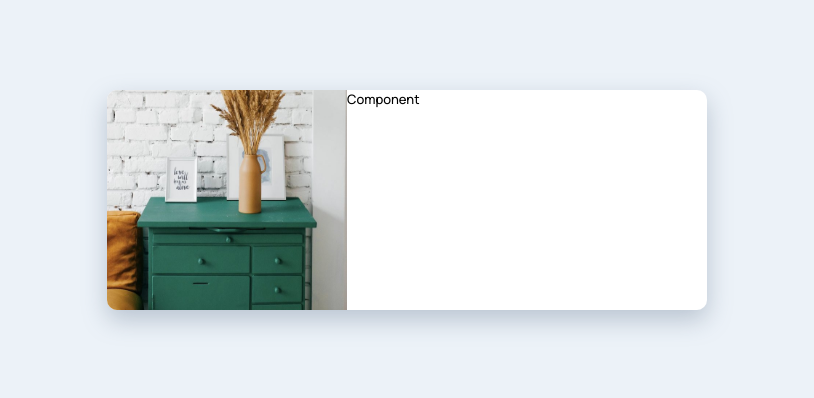
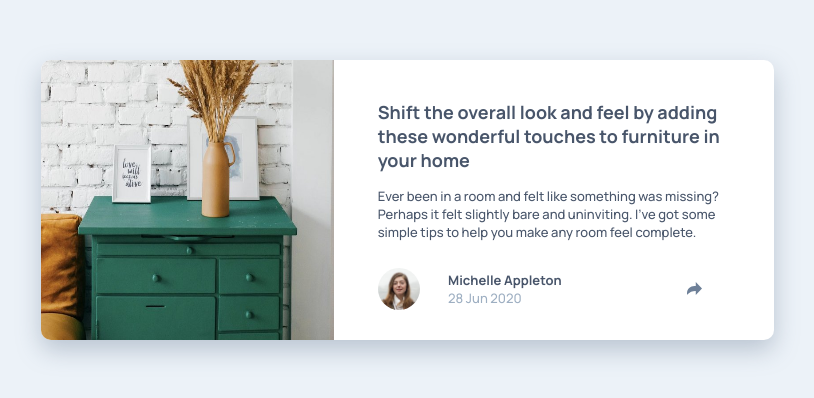
Before and after one commit to carloscasciano/article_preview_component, a React (Create React App) app in the folder article-preview/: page / in a window 1280 px wide. Shown: the part 200-598 px from the top of the page, without its empty margins (233-1047 px from the left). Built offline with nearby package versions, Linux system fonts and the light colour scheme.

Commit message:
Add desktop version styling

```diff
--- a/article-preview/src/components/article_component/ArticleComponent.js
+++ b/article-preview/src/components/article_component/ArticleComponent.js
@@ -1,15 +1,34 @@
-import React from 'react'
-import {ArticleContainer} from "./articleComponentStyle"
+import React from "react";
+import {
+  ArticleContainer,
+  TextContainer,
+  AvatarShareContainer,
+} from "./articleComponentStyle";
 
 export default function ArticleComponent(props) {
+  return (
+    <>
+      <ArticleContainer>
+        <img src={props.articleData.articleImg} alt="Article Custom" />
+        <TextContainer>
+          <h2>{props.articleData.title}</h2>
+          <p>{props.articleData.text}</p>
+          <AvatarShareContainer>
+            <img src={props.articleData.authorImg} alt="Article Custom" />
+            <div>
+              <h2>{props.articleData.author}</h2>
+              <p>{props.articleData.date}</p>
+            </div>
 
-    return (
-        <>
-            <ArticleContainer>
-                <img src={props.articleData.articleImg} alt="Article Custom"/>
-                <p>Component</p>
-            </ArticleContainer>
-
-        </>
-    )
+            <svg xmlns="http://www.w3.org/2000/svg" width="15" height="13">
+              <path
+                fill="#6E8098"
+                d="M15 6.495L8.766.014V3.88H7.441C3.33 3.88 0 7.039 0 10.936v2.049l.589-.612C2.59 10.294 5.422 9.11 8.39 9.11h.375v3.867L15 6.495z"
+              />
+            </svg>
+          </AvatarShareContainer>
+        </TextContainer>
+      </ArticleContainer>
+    </>
+  );
 }
--- a/article-preview/src/components/article_component/articleComponentStyle.js
+++ b/article-preview/src/components/article_component/articleComponentStyle.js
@@ -2,8 +2,8 @@ import styled from "styled-components";
 
 export const ArticleContainer = styled.div`
   display: flex;
-  height: 220px;
-  width: 600px;
+  height: 280px;
+  width: 733px;
   background-color: white;
   border-radius: 10px;
   -webkit-box-shadow: 0px 10px 25px 0px rgba(109, 127, 151, 0.4);
@@ -11,8 +11,8 @@ export const ArticleContainer = styled.div`
   box-shadow: 0px 10px 25px 0px rgba(109, 127, 151, 0.4);
 
   img {
+    height: auto;
     width: 40%;
-    overflow: hidden;
     border-radius: 10px 0 0 10px;
   }
 
@@ -24,4 +24,70 @@ export const ArticleContainer = styled.div`
 export const TextContainer = styled.div`
   display: flex;
   flex-direction: column;
+  color: hsl(217, 19%, 35%);
+  padding: 0 6% 0 6%;
+
+  h2 {
+    font-weight: 700;
+    font-size: 18px;
+
+    margin-top: 40px;
+  }
+
+  p {
+    font-weight: 500;
+    font-size: 13px;
+
+    margin-top: 15px;
+  }
 `;
+
+export const AvatarShareContainer = styled.div`
+  height: 34%;
+  display: grid;
+  grid-template-columns: repeat(5, 1fr);
+  grid-template-rows: 1fr;
+  grid-column-gap: 0px;
+  grid-row-gap: 0px;
+  align-items: center;
+
+  img {
+    margin: 0;
+    padding: 0;
+    height: 42px;
+    width: 42px;
+    border-radius: 21px;
+    grid-area: 1 / 1 / 2 / 2;
+    justify-self: start;
+    align-self: center;
+  }
+  div {
+    display: flex;
+    flex-direction: column;
+    justify-content: start;
+    align-content: center;
+
+    grid-area: 1 / 2 / 2 / 5;
+
+    h2 {
+      margin: 0;
+      padding: 0;
+      font-size: 13px;
+      font-weight: 700;
+    }
+
+    p {
+      margin: 0;
+      padding: 0;
+      font-size: 13px;
+      font-weight: 500;
+      color: hsl(212, 23%, 69%);
+    }
+  }
+
+  svg {
+    grid-area: 1 / 5 / 2 / 6;
+    justify-self: center;
+    align-self: center;
+  }
+`;
```
